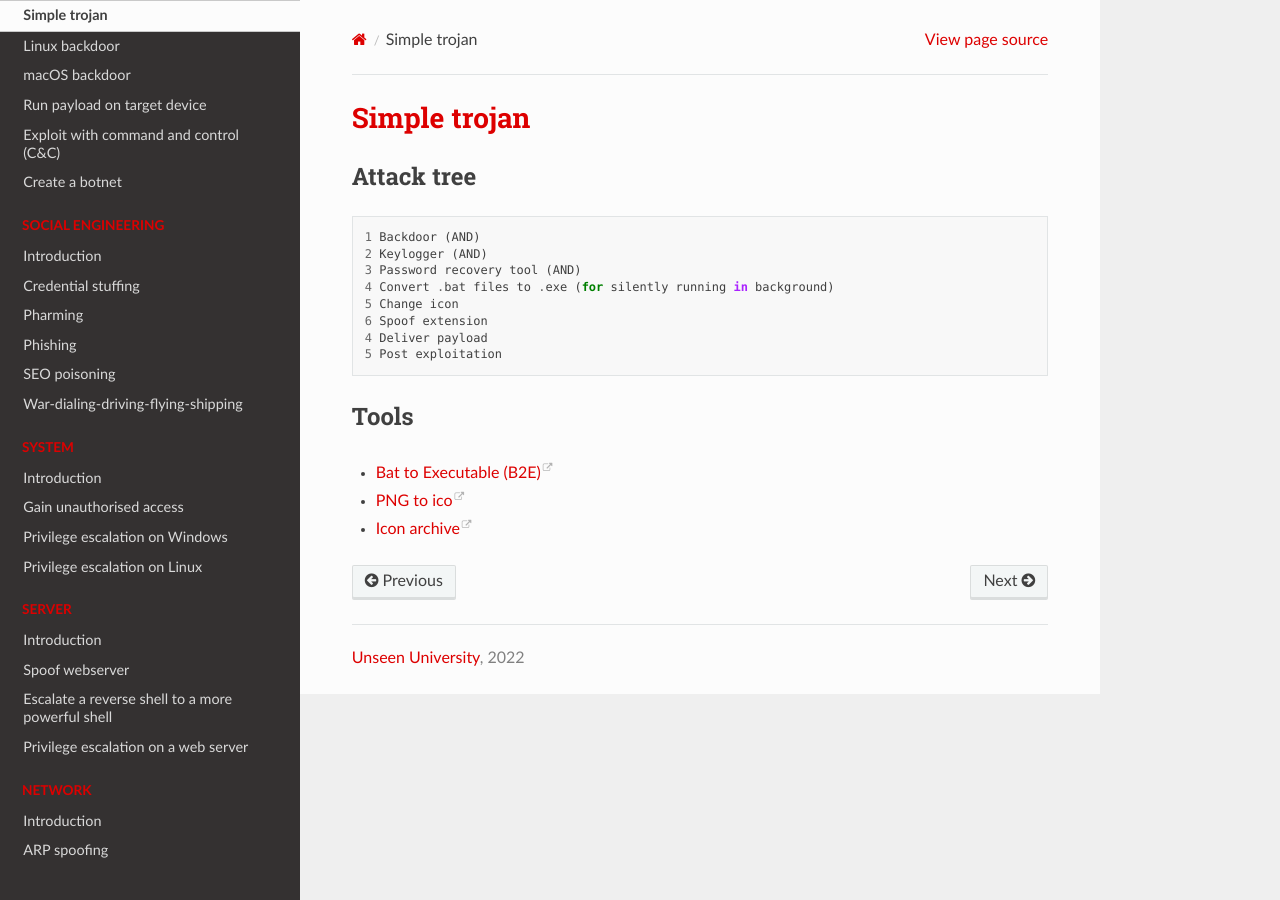
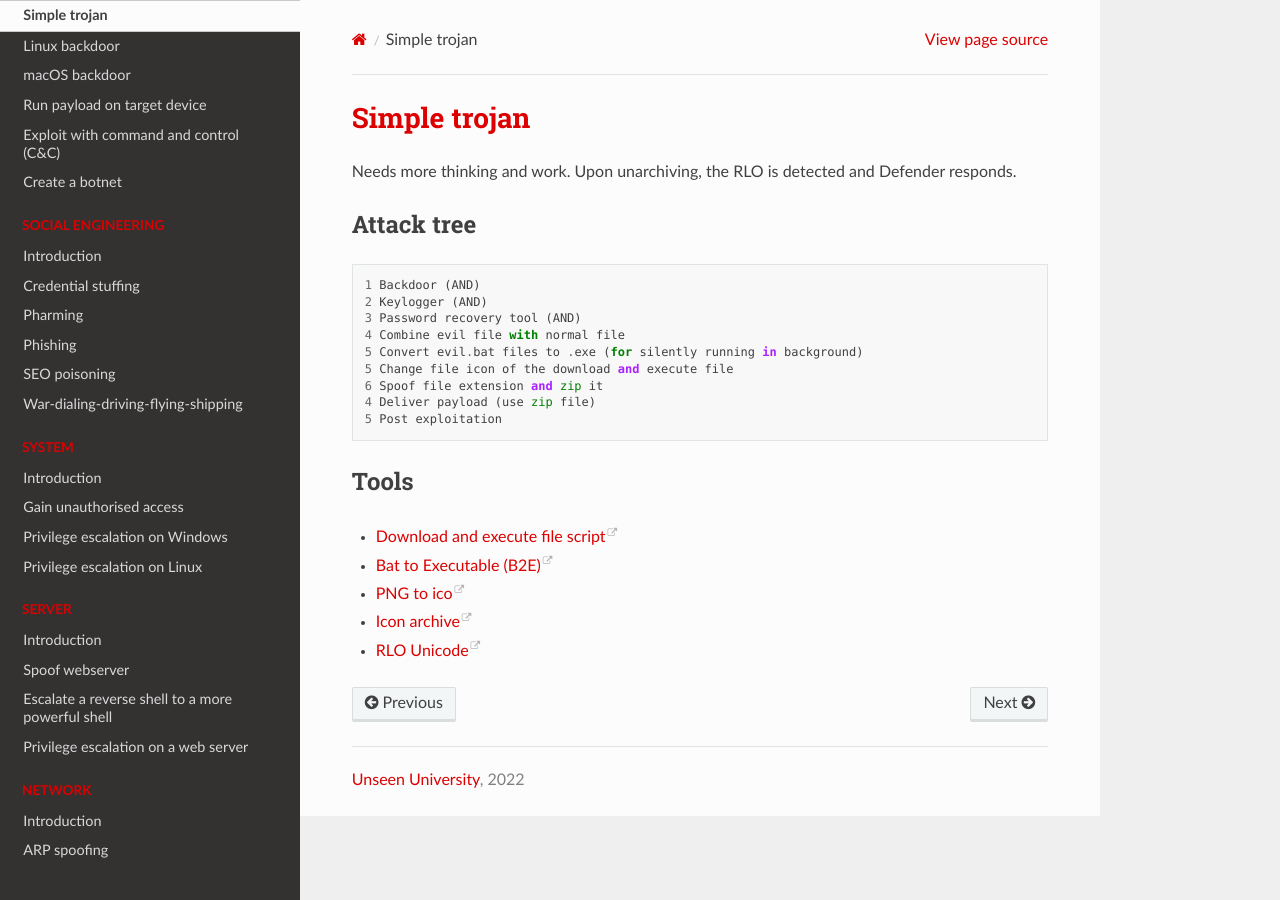
Before and after one commit to tymyrddin/red-basic, a Sphinx documentation site: the page built from source/docs/malware/Trojan.md, in a window 1280 px wide. Built offline with Sphinx 7.4.7 and the Read the Docs theme 2.0.0, drawn with Linux system fonts in a browser that asks for light colours.

Commit message:
trojan and deliver

````diff
--- a/source/docs/malware/Trojan.md
+++ b/source/docs/malware/Trojan.md
@@ -1,19 +1,24 @@
 # Simple trojan
+
+Needs more thinking and work. Upon unarchiving, the RLO is detected and Defender responds.
 
 ## Attack tree
 ```
 1 Backdoor (AND)
 2 Keylogger (AND)
 3 Password recovery tool (AND)
-4 Convert .bat files to .exe (for silently running in background)
-5 Change icon
-6 Spoof extension
-4 Deliver payload
+4 Combine evil file with normal file
+5 Convert evil.bat files to .exe (for silently running in background)
+5 Change file icon of the download and execute file
+6 Spoof file extension and zip it
+4 Deliver payload (use zip file)
 5 Post exploitation
 ```
 
 ## Tools
 
+* [Download and execute file script](https://github.com/tymyrddin/nirridit/blob/main/deliver/download-and-execute.bat)
 * [Bat to Executable (B2E)](https://github.com/tokyoneon/B2E/blob/master/Bat_To_Exe_Converter.zip)
 * [PNG to ico](https://cloudconvert.com/png-to-ico)
 * [Icon archive](https://iconarchive.com/)
+* [RLO Unicode](https://unicode-explorer.com/c/202E)
````
